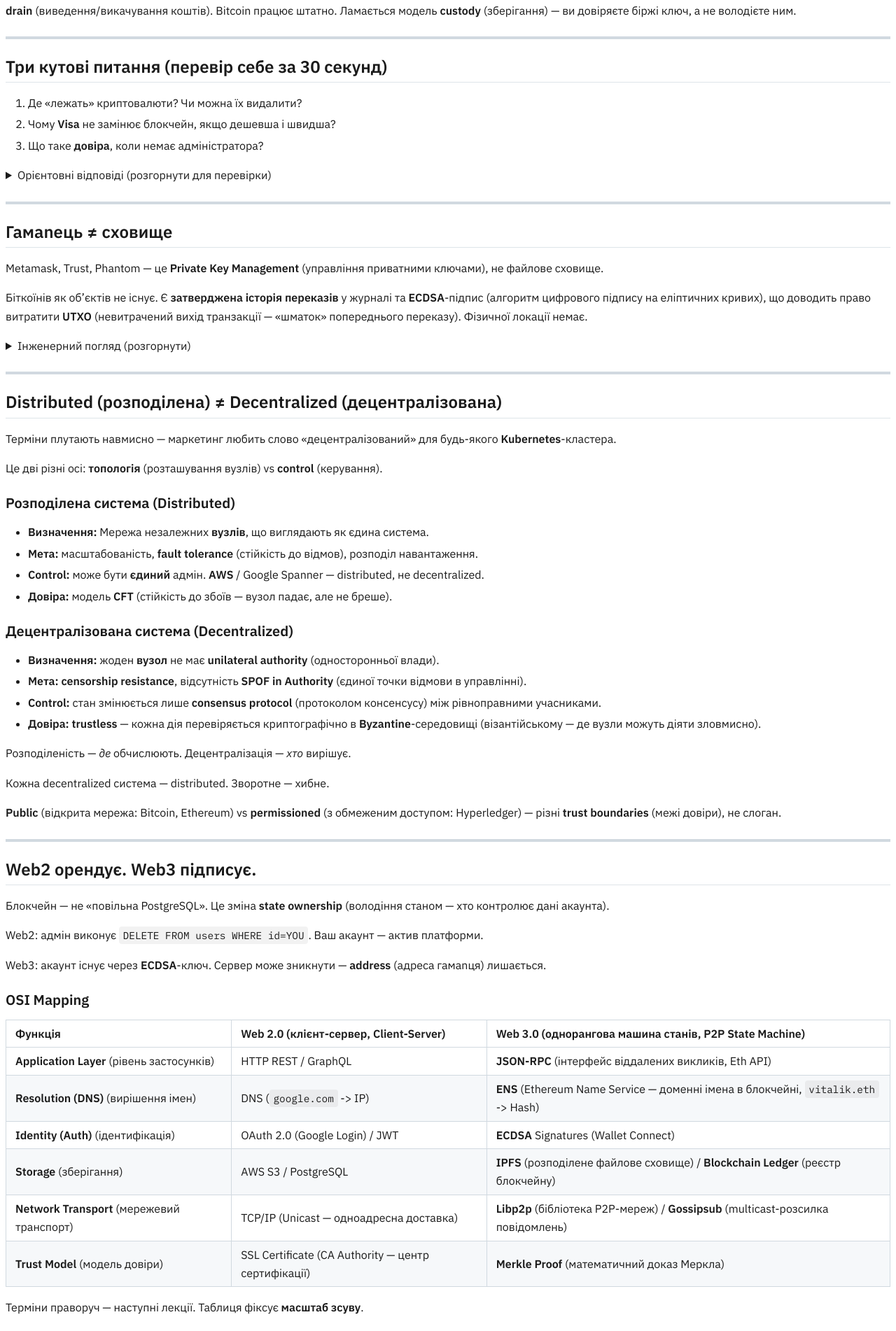
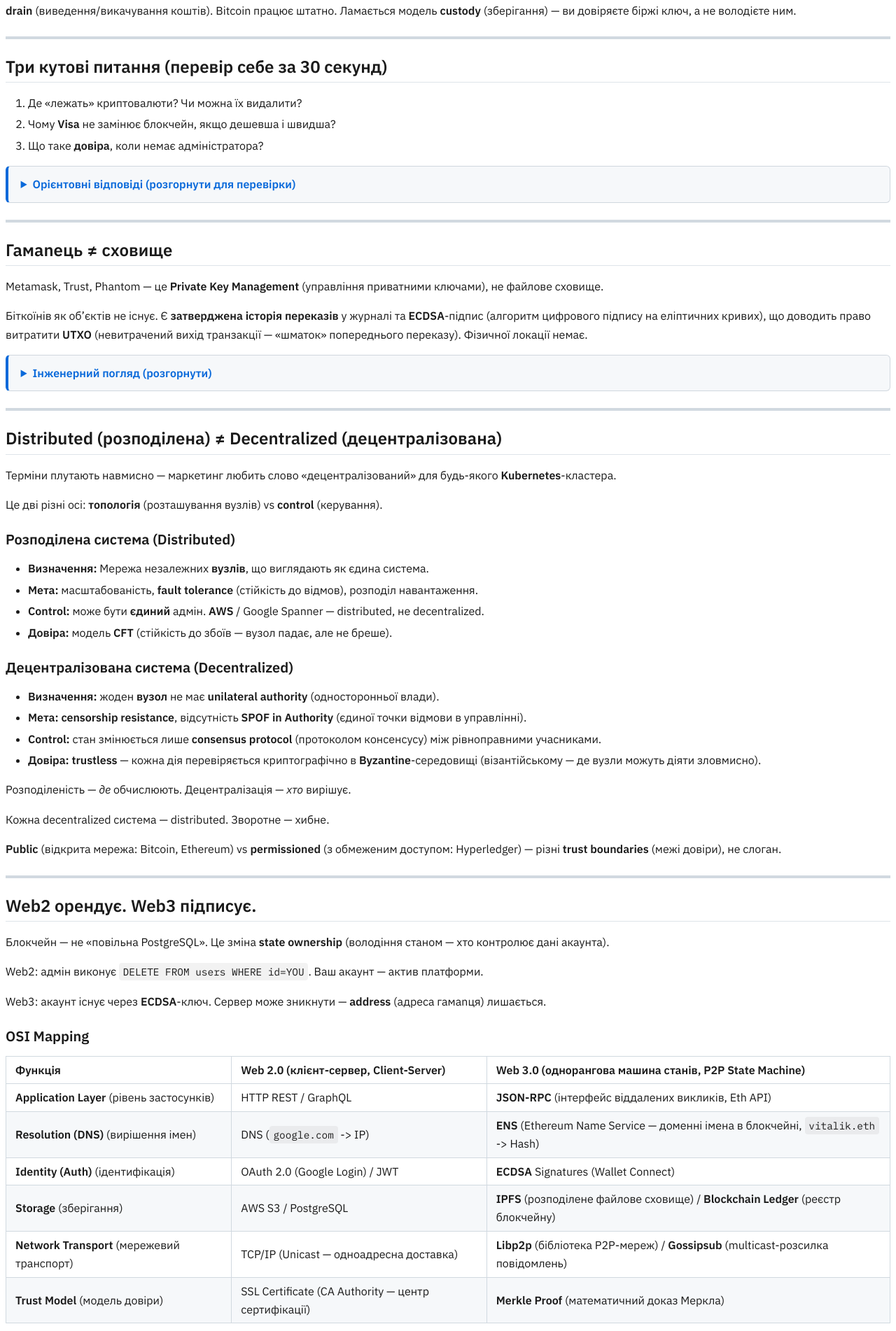
Before and after one commit to vplanto/blockchain, a Jekyll site: the page built from docs/00_intro_distributed_systems.md, in a window 1280 px wide. Shown: the part 552-2454 px from the top of the page at 70% size. Built offline with Jekyll 4.4.1, drawn with Linux system fonts in a browser that asks for light colours; nearby versions of some CDN libraries.

Commit message:
docs(layout): style details blocks and lazy-render mermaid inside details

```diff
--- a/docs/_layouts/default.html
+++ b/docs/_layouts/default.html
@@ -285,6 +285,26 @@
     .highlight .vg { color: #008080 }
     .highlight .vi { color: #008080 }
     .highlight .il { color: #009999 }
+    .markdown-body details {
+      margin: 1rem 0;
+      padding: 0.75rem 1.1rem;
+      background-color: #f6f8fa;
+      border: 1px solid #d0d7de;
+      border-left: 4px solid #0969da;
+      border-radius: 6px;
+    }
+
+    .markdown-body details > summary {
+      cursor: pointer;
+      font-weight: 600;
+      color: #0969da;
+    }
+
+    .markdown-body details[open] > summary {
+      margin-bottom: 0.75rem;
+      padding-bottom: 0.5rem;
+      border-bottom: 1px solid #d0d7de;
+    }
   </style>
 
   <script>
```
Also changed, not shown: other parts of docs/_layouts/default.html (+20 -1 lines).
